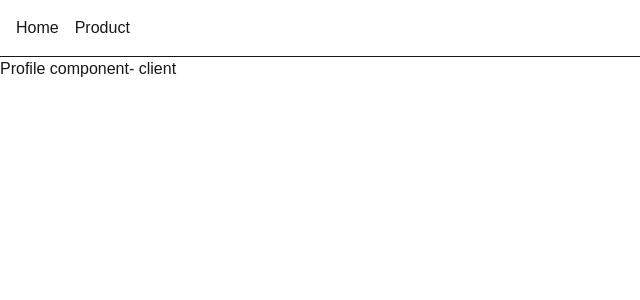
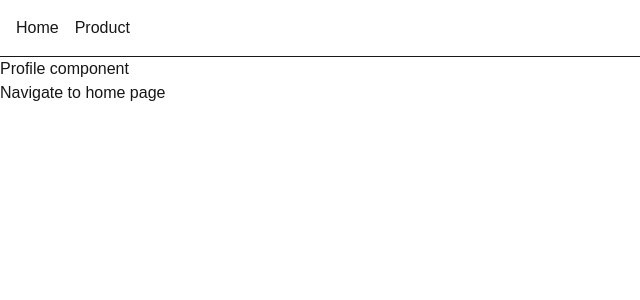
Before and after one commit to Anish508/NEXT-JS, a Next.js app in the folder basic-conepts/: page /profile in a window 1280 px wide. Shown: the top 300 px of the page, without its empty margins (0-640 px from the left). Built offline with nearby package versions, Linux system fonts and the light colour scheme.

Commit message:
Understanding the concept of useSearchParams, UsePathname, useRouter hooks

```diff
--- a/basic-conepts/src/app/profile/page.tsx
+++ b/basic-conepts/src/app/profile/page.tsx
@@ -1,6 +1,27 @@
-"use client"
+"use client";
 
-function profile(){
-      return <h1>Profile component- client</h1>
+import { usePathname, useRouter, useSearchParams } from "next/navigation";
+
+function Profile() {
+  const router = useRouter();
+  const pathName = usePathname()
+  const searchParams = useSearchParams()
+  console.log(pathName);
+
+  console.log(router);
+  console.log(searchParams.get("name"));
+
+
+  const handleNavigate = () => {
+    router.push("/");
+  };
+
+  return (
+    <div>
+      <h1>Profile component</h1>
+      <button onClick={handleNavigate}>Navigate to home page</button>
+    </div>
+  );
 }
-export default profile
+
+export default Profile;
```
